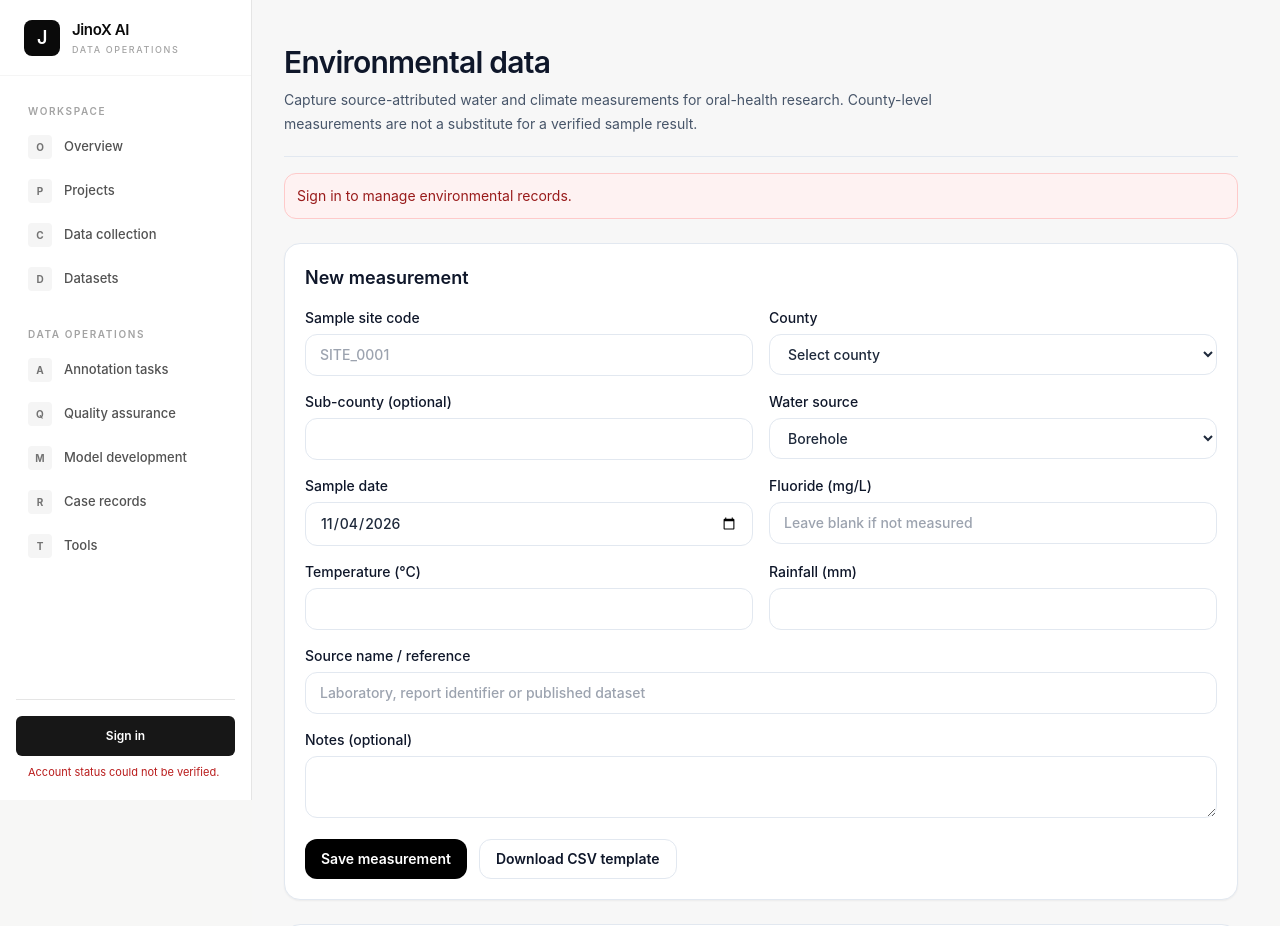
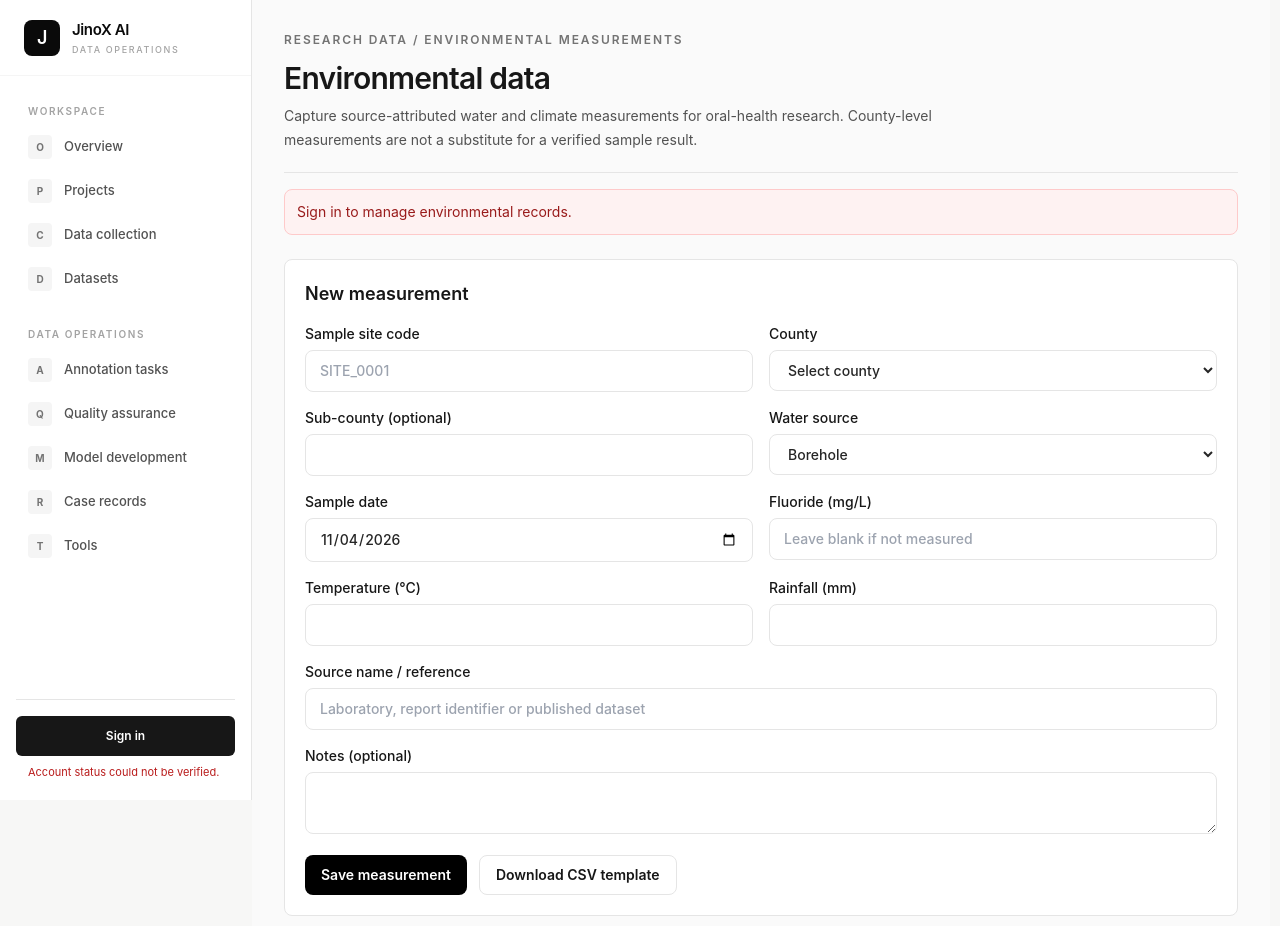
Before and after one commit to eltonarunga/jinox-v1.0, a Next.js app: page /environment in a window 1280 px wide. Shown: the top 926 px of the page. Built offline with nearby package versions, Linux system fonts and the light colour scheme; no server answers.

Commit message:
Unify environment workspace styling

```diff
--- a/app/environment/page.tsx
+++ b/app/environment/page.tsx
@@ -8,8 +8,8 @@ type Measurement = {
   water_source: string; sampled_on: string; fluoride_mg_l: number | null;
   temperature_c: number | null; rainfall_mm: number | null; source_name: string;
 };
-const field = "mt-1.5 w-full rounded-xl border border-slate-200 bg-white px-3.5 py-2.5 text-sm text-slate-800 outline-none focus:border-slate-500 focus:ring-4 focus:ring-slate-900/5";
-const button = "inline-flex min-h-10 items-center justify-center rounded-xl bg-black px-4 py-2.5 text-sm font-semibold text-white disabled:opacity-50";
+const field = "mt-1.5 w-full rounded-lg border border-neutral-200 bg-white px-3.5 py-2.5 text-sm text-neutral-800 outline-none focus:border-neutral-500 focus:ring-4 focus:ring-neutral-900/5";
+const button = "inline-flex min-h-10 items-center justify-center rounded-lg bg-black px-4 py-2.5 text-sm font-semibold text-white disabled:opacity-50";
 const counties = ["Baringo","Bomet","Bungoma","Busia","Elgeyo-Marakwet","Embu","Garissa","Homa Bay","Isiolo","Kajiado","Kakamega","Kericho","Kiambu","Kilifi","Kirinyaga","Kisii","Kisumu","Kitui","Kwale","Laikipia","Lamu","Machakos","Makueni","Mandera","Marsabit","Meru","Migori","Mombasa","Murang'a","Nairobi","Nakuru","Nandi","Narok","Nyamira","Nyandarua","Nyeri","Samburu","Siaya","Taita-Taveta","Tana River","Tharaka-Nithi","Trans Nzoia","Turkana","Uasin Gishu","Vihiga","Wajir","West Pokot"];
 
 export default function EnvironmentalDataPage() {
@@ -84,11 +84,11 @@ export default function EnvironmentalDataPage() {
     setNotice("Measurement saved. It is source-attributed research data, not a clinical risk score.");
   }
 
-  return <main className="min-h-screen bg-[#f7f7f7] text-slate-900"><div className="mx-auto max-w-5xl px-4 py-8 sm:px-8">
-    <header className="border-b border-slate-200 pb-5"><h1 className="mt-3 text-3xl font-semibold tracking-tight">Environmental data</h1><p className="mt-2 max-w-2xl text-sm leading-6 text-slate-600">Capture source-attributed water and climate measurements for oral-health research. County-level measurements are not a substitute for a verified sample result.</p></header>
-    {error && <p role="alert" className="mt-4 rounded-xl border border-red-200 bg-red-50 p-3 text-sm text-red-800">{error}</p>}
-    {notice && <p role="status" className="mt-4 rounded-xl border border-emerald-200 bg-emerald-50 p-3 text-sm text-emerald-900">{notice}</p>}
-    <section className="mt-6 rounded-2xl border border-slate-200 bg-white p-5 shadow-sm"><h2 className="text-lg font-semibold">New measurement</h2><form onSubmit={submit} className="mt-4 grid gap-4 sm:grid-cols-2">
+  return <main className="min-h-screen bg-neutral-50 text-neutral-900"><div className="mx-auto max-w-5xl px-4 py-8 sm:px-8">
+    <header className="border-b border-neutral-200 pb-5"><p className="text-xs font-semibold uppercase tracking-[.16em] text-neutral-500">RESEARCH DATA / ENVIRONMENTAL MEASUREMENTS</p><h1 className="mt-3 text-3xl font-semibold tracking-tight">Environmental data</h1><p className="mt-2 max-w-2xl text-sm leading-6 text-neutral-600">Capture source-attributed water and climate measurements for oral-health research. County-level measurements are not a substitute for a verified sample result.</p></header>
+    {error && <p role="alert" className="mt-4 rounded-lg border border-red-200 bg-red-50 p-3 text-sm text-red-800">{error}</p>}
+    {notice && <p role="status" className="mt-4 rounded-lg border border-emerald-200 bg-emerald-50 p-3 text-sm text-emerald-900">{notice}</p>}
+    <section className="mt-6 rounded-lg border border-neutral-200 bg-white p-5 "><h2 className="text-lg font-semibold">New measurement</h2><form onSubmit={submit} className="mt-4 grid gap-4 sm:grid-cols-2">
       <label className="text-sm font-medium">Sample site code<input className={field} value={siteCode} onChange={e=>setSiteCode(e.target.value)} required minLength={2} maxLength={80} pattern="[A-Za-z0-9][A-Za-z0-9_-]{1,79}" placeholder="SITE_0001" /></label>
       <label className="text-sm font-medium">County<select className={field} value={county} onChange={e=>setCounty(e.target.value)} required><option value="">Select county</option>{counties.map(c=><option key={c}>{c}</option>)}</select></label>
       <label className="text-sm font-medium">Sub-county (optional)<input className={field} value={subCounty} onChange={e=>setSubCounty(e.target.value)} maxLength={100} /></label>
@@ -99,8 +99,8 @@ export default function EnvironmentalDataPage() {
       <label className="text-sm font-medium">Rainfall (mm)<input className={field} type="number" step="0.1" min="0" max="10000" value={rainfall} onChange={e=>setRainfall(e.target.value)} /></label>
       <label className="text-sm font-medium sm:col-span-2">Source name / reference<input className={field} value={sourceName} onChange={e=>setSourceName(e.target.value)} required minLength={2} maxLength={200} placeholder="Laboratory, report identifier or published dataset" /></label>
       <label className="text-sm font-medium sm:col-span-2">Notes (optional)<textarea className={field} rows={2} value={notes} onChange={e=>setNotes(e.target.value)} maxLength={2000} /></label>
-      <div className="sm:col-span-2 flex flex-wrap gap-3"><button className={button} disabled={busy}>{busy ? "Saving…" : "Save measurement"}</button><a className="inline-flex min-h-10 items-center rounded-xl border border-slate-200 px-4 py-2 text-sm font-semibold" href="/templates/environmental-data-template.csv" download>Download CSV template</a></div>
+      <div className="sm:col-span-2 flex flex-wrap gap-3"><button className={button} disabled={busy}>{busy ? "Saving…" : "Save measurement"}</button><a className="inline-flex min-h-10 items-center rounded-lg border border-neutral-200 px-4 py-2 text-sm font-semibold" href="/templates/environmental-data-template.csv" download>Download CSV template</a></div>
     </form></section>
-    <section className="mt-6 rounded-2xl border border-slate-200 bg-white p-5 shadow-sm"><div className="flex items-center justify-between"><h2 className="text-lg font-semibold">Saved measurements</h2><span className="text-sm text-slate-500">{rows.length} shown</span></div>{rows.length ? <div className="mt-3 overflow-x-auto"><table className="w-full min-w-[700px] text-left text-sm"><thead><tr className="border-b border-slate-200 text-xs uppercase tracking-wide text-slate-500"><th className="py-3 pr-3">Site / county</th><th className="py-3 pr-3">Sample date</th><th className="py-3 pr-3">Water source</th><th className="py-3 pr-3">Fluoride mg/L</th><th className="py-3">Source</th></tr></thead><tbody>{rows.map(row=><tr key={row.id} className="border-b border-slate-100"><td className="py-3 pr-3 font-medium">{row.sample_site_code}<div className="text-xs font-normal text-slate-500">{row.county}{row.sub_county ? `, ${row.sub_county}` : ""}</div></td><td className="py-3 pr-3">{row.sampled_on}</td><td className="py-3 pr-3">{row.water_source.replaceAll("_"," ")}</td><td className="py-3 pr-3">{row.fluoride_mg_l ?? "Not measured"}</td><td className="py-3">{row.source_name}</td></tr>)}</tbody></table></div> : <p className="mt-4 rounded-xl bg-slate-50 p-4 text-sm text-slate-500">No environmental measurements saved yet.</p>}</section>
+    <section className="mt-6 rounded-lg border border-neutral-200 bg-white p-5 "><div className="flex items-center justify-between"><h2 className="text-lg font-semibold">Saved measurements</h2><span className="text-sm text-neutral-500">{rows.length} shown</span></div>{rows.length ? <div className="mt-3 overflow-x-auto"><table className="w-full min-w-[700px] text-left text-sm"><thead><tr className="border-b border-neutral-200 text-xs uppercase tracking-wide text-neutral-500"><th className="py-3 pr-3">Site / county</th><th className="py-3 pr-3">Sample date</th><th className="py-3 pr-3">Water source</th><th className="py-3 pr-3">Fluoride mg/L</th><th className="py-3">Source</th></tr></thead><tbody>{rows.map(row=><tr key={row.id} className="border-b border-neutral-100"><td className="py-3 pr-3 font-medium">{row.sample_site_code}<div className="text-xs font-normal text-neutral-500">{row.county}{row.sub_county ? `, ${row.sub_county}` : ""}</div></td><td className="py-3 pr-3">{row.sampled_on}</td><td className="py-3 pr-3">{row.water_source.replaceAll("_"," ")}</td><td className="py-3 pr-3">{row.fluoride_mg_l ?? "Not measured"}</td><td className="py-3">{row.source_name}</td></tr>)}</tbody></table></div> : <p className="mt-4 rounded-lg bg-neutral-50 p-4 text-sm text-neutral-500">No environmental measurements saved yet.</p>}</section>
   </div></main>;
 }
```
